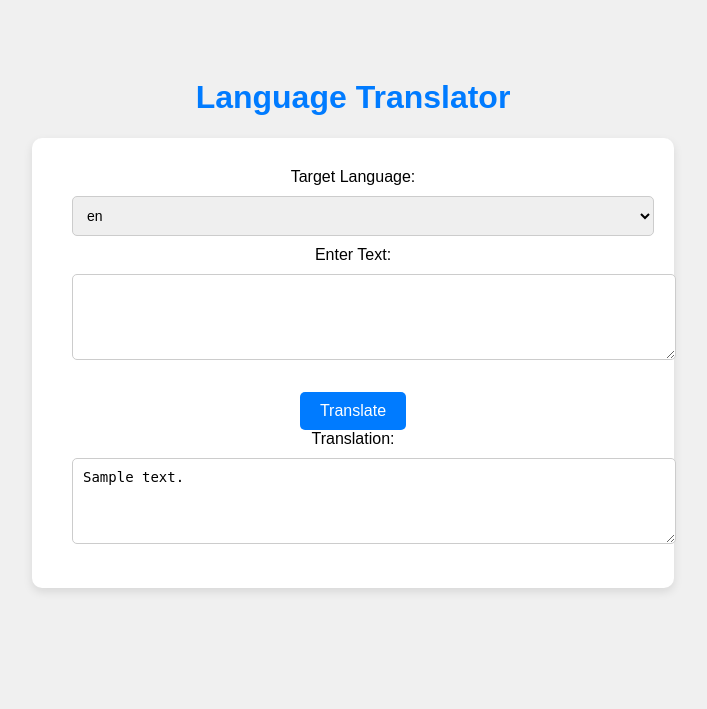
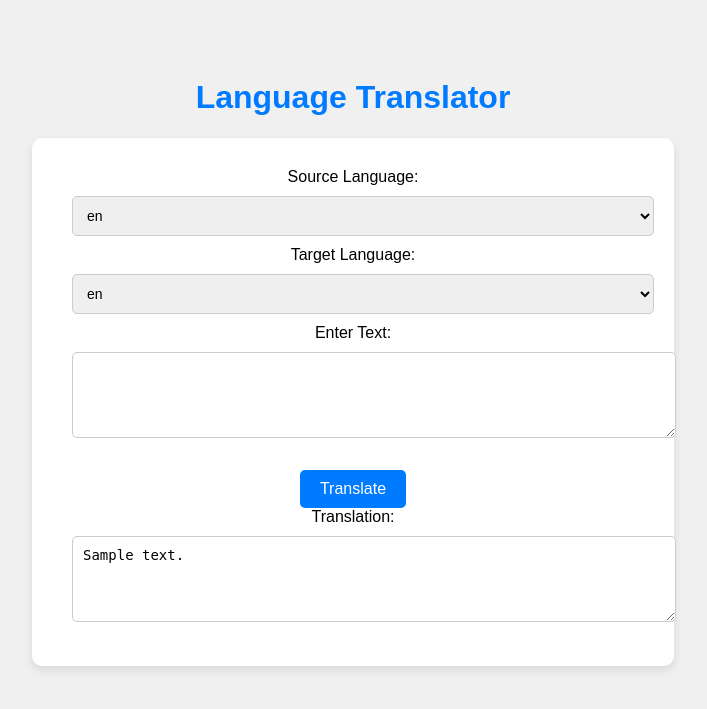
Before and after one commit to VaishnavR18/translator-api, a Flask app: template templates/index.html in a window 1280 px wide. Shown: the top 709 px of the page, without its empty margins (287-994 px from the left). Run offline with Flask 3, Linux system fonts and the light colour scheme; the template is opened without the code that fills it: most values are stand-ins (such as "Sample title", 1, 10 or a date in 2020).

Commit message:
Updated the app

```diff
--- a/app.py
+++ b/app.py
@@ -20,16 +20,16 @@ def home():
 
 @app.route('/translate', methods=['GET'])
 def translate_text():
-    # The source language is always fixed to 'english'
-    source_language_name = 'english'  # Always translate from English
+    # Get query parameters from the URL
+    source_language_name = request.args.get('source_language')
     target_language_name = request.args.get('target_language')
     text_to_translate = request.args.get('text_to_translate')
 
     # Check if the parameters are missing
-    if not target_language_name or not text_to_translate:
+    if not source_language_name or not target_language_name or not text_to_translate:
         return render_template('index.html',
                                languages=list(LANGUAGES.values()),
-                               error="Missing parameters. Please provide target_language and text_to_translate.")
+                               error="Missing parameters. Please provide source_language, target_language, and text_to_translate.")
 
     # Convert language names to language codes
     source_language = lang_names_to_codes.get(source_language_name)
--- a/templates/index.html
+++ b/templates/index.html
@@ -74,8 +74,14 @@
     <h1>Language Translator</h1>
     <div class="container">
         <form action="/translate" method="get">
-            <!-- Source Language is fixed to English -->
-            <input type="hidden" name="source_language" value="english">
+            <label for="source_language">Source Language:</label>
+            <select id="source_language" name="source_language" required>
+                {% for language in languages %}
+                    <option value="{{ language }}" {% if language == source_language %} selected {% endif %}>
+                        {{ language }}
+                    </option>
+                {% endfor %}
+            </select><br>
 
             <label for="target_language">Target Language:</label>
             <select id="target_language" name="target_language" required>
```
